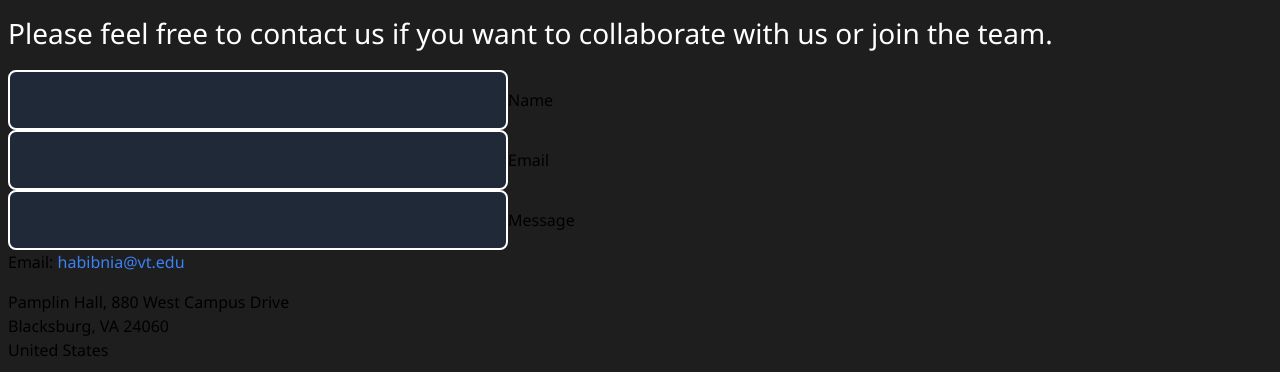
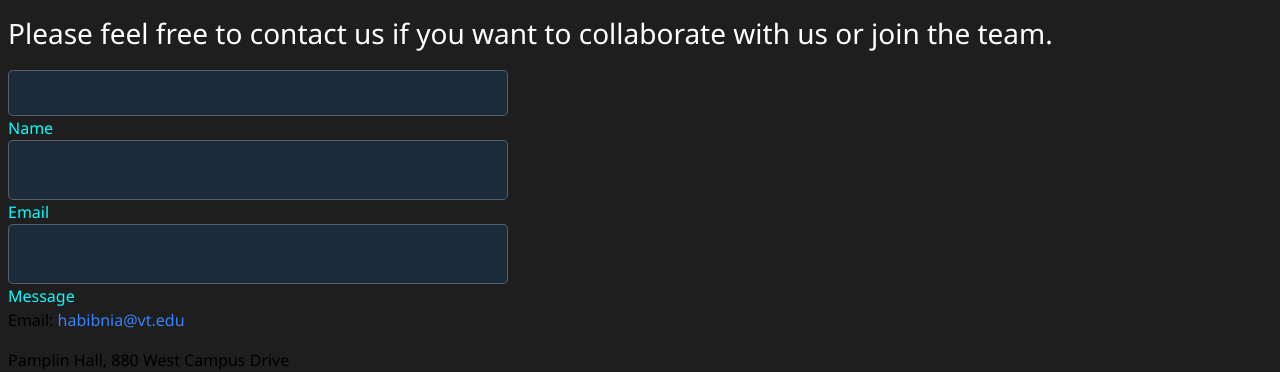
Before and after one commit to notansooon/Personal_Web, a React (Create React App) app: page /Contact in a window 1280 px wide. Shown: the part 238-610 px from the top of the page. Built offline with nearby package versions, Linux system fonts and the light colour scheme.

Commit message:
contact styling

```diff
--- a/src/Components/Pages/Contact.jsx
+++ b/src/Components/Pages/Contact.jsx
@@ -1,5 +1,6 @@
 import React from 'react';
 import './style.css';
+
 
 function Contact() {
 
@@ -13,7 +14,7 @@ function Contact() {
 
         <p className=" text-2.5xl text-white mb-4">Please feel free to contact us if you want to collaborate with us or join the team.</p>
         <div class="inputbox">
-          <input className='border-white border-2 rounded-lg h-[60px] w-[500px] bg-gray-800 custom-placeholder' type="text"  />
+          <input required="required" />
           <span>Name</span>
         </div>
         <div class="inputbox">
--- a/src/Components/Pages/style.css
+++ b/src/Components/Pages/style.css
@@ -7,3 +7,18 @@
 
 
 }
+
+.inputbox {
+  position: relative;
+  width: 500px;
+  color:aqua;
+}
+
+.inputbox input {
+  width: 100%;
+  padding: 10px;
+  border: 1px solid rgb(255, 255, 255, 0.25);
+  background-color: #1b2b3a;
+  border-radius: 5px;
+  outline: none;
+}
```
Also changed, not shown: src/index.css (line endings or trailing spaces).
